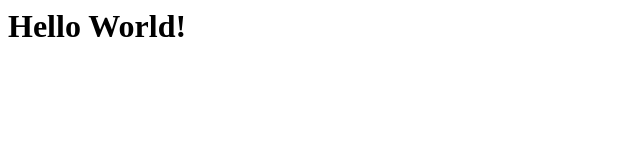
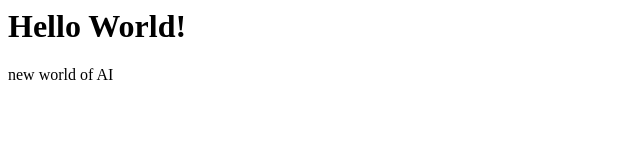
Before and after one commit to sgevm/hello-world, a website: page index.html in a window 1280 px wide. Shown: the full height of the page, 0-640 px from the left. Drawn offline with Linux system fonts and the light colour scheme.

Commit message:
updated index.html

```diff
--- a/index.html
+++ b/index.html
@@ -1,5 +1,6 @@
 <html>
 	<body>
 		<h1>Hello World!</h1>
+		<p>new world of AI</p>
 	</body>
 </html>
```
